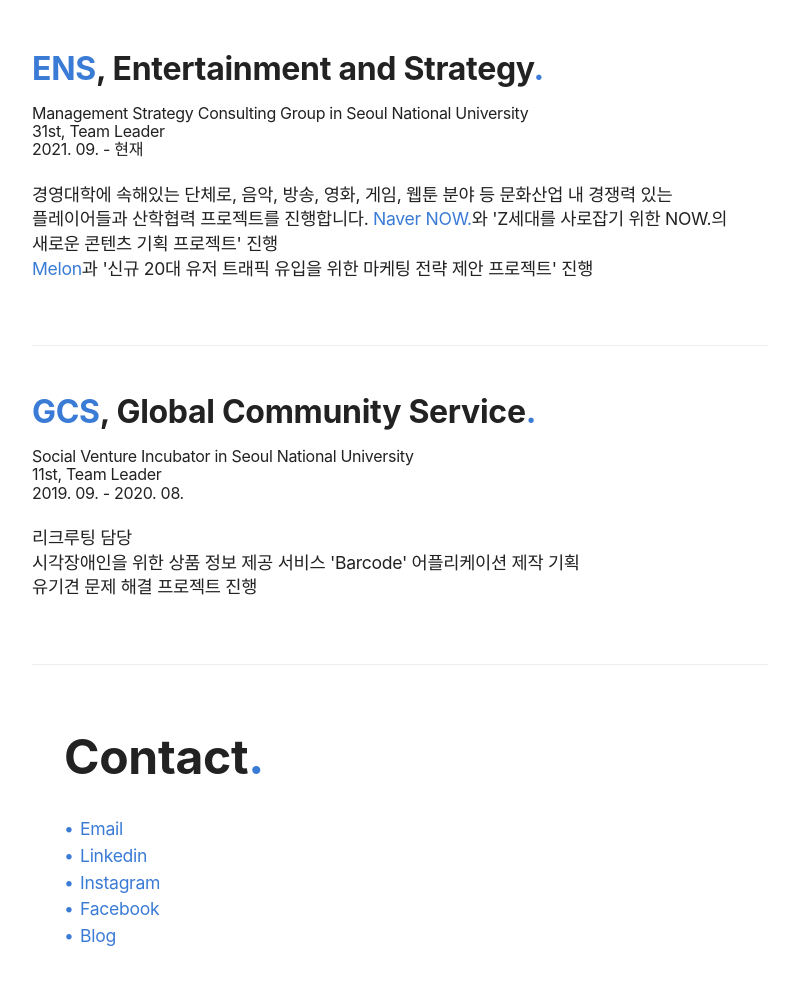
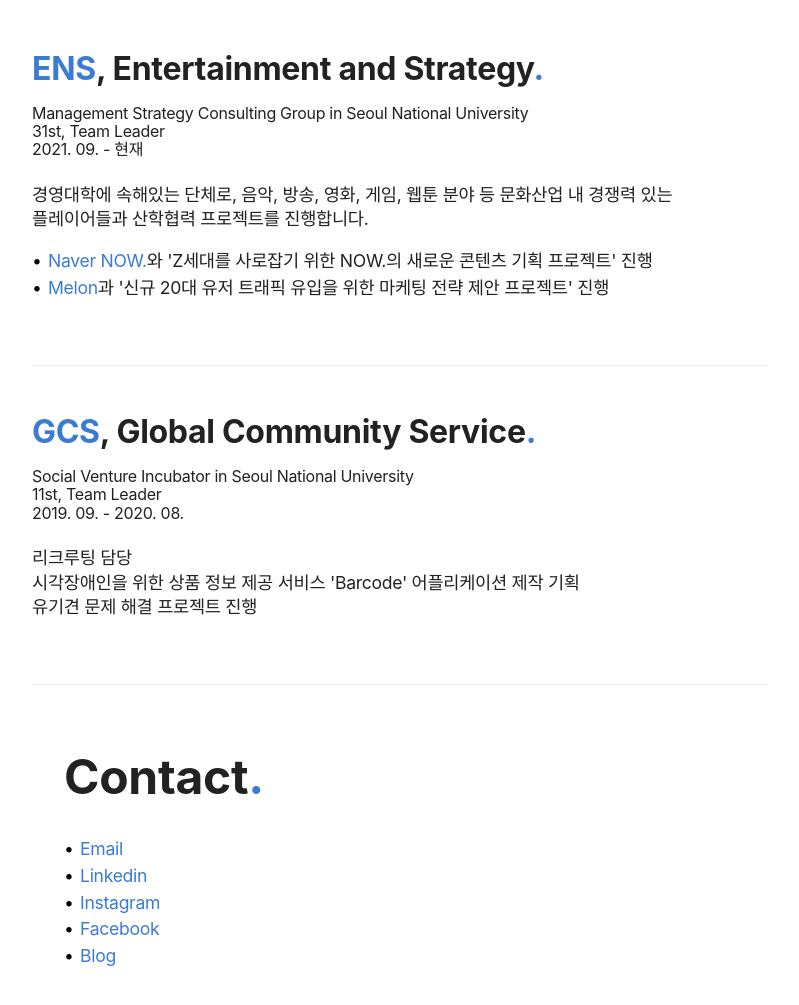
Before and after one commit to youngji-ryou/resume, a plain HTML site: page index.html in a window 1280 px wide. Shown: the part 1838-2843 px from the top of the page, without its empty margins (240-1039 px from the left). Drawn offline with nearby package versions, Linux system fonts and the light colour scheme; a web font is replaced by a local one.

Commit message:
ens list

```diff
--- a/index.html
+++ b/index.html
@@ -124,9 +124,14 @@
           <span class="time"
             ><time datetime="2021-09">2021. 09.</time> - 현재</span>
           <p>
-            경영대학에 속해있는 단체로, 음악, 방송, 영화, 게임, 웹툰 분야 등 문화산업 내 경쟁력 있는 플레이어들과 산학협력 프로젝트를 진행합니다.
-            <a href="https://now.naver.com/player/614" target="_blank">Naver NOW.</a>와 'Z세대를 사로잡기 위한 NOW.의 새로운 콘텐츠 기획 프로젝트' 진행<br />
-            <a href="https://www.melon.com/" target="_blank">Melon</a>과 '신규 20대 유저 트래픽 유입을 위한 마케팅 전략 제안 프로젝트' 진행
+            경영대학에 속해있는 단체로, 음악, 방송, 영화, 게임, 웹툰 분야 등 문화산업 내 경쟁력 있는 플레이어들과 산학협력 프로젝트를 진행합니다.<br />
+            <ul>
+              <li>
+                <a href="https://now.naver.com/player/614" target="_blank">Naver NOW.</a>와 'Z세대를 사로잡기 위한 NOW.의 새로운 콘텐츠 기획 프로젝트' 진행<br />
+                </li>
+              <li>
+                <a href="https://www.melon.com/" target="_blank">Melon</a>과 '신규 20대 유저 트래픽 유입을 위한 마케팅 전략 제안 프로젝트' 진행
+              </li>
           </p>
         </div>
         <div class="other">
--- a/main.css
+++ b/main.css
@@ -118,7 +118,7 @@ ul > li:before {
   left: 0;
   display: inline-block;
   content: "•";
-  color: #3a7bd5;
+  color: #000205;
 }
 
 .container {
```
